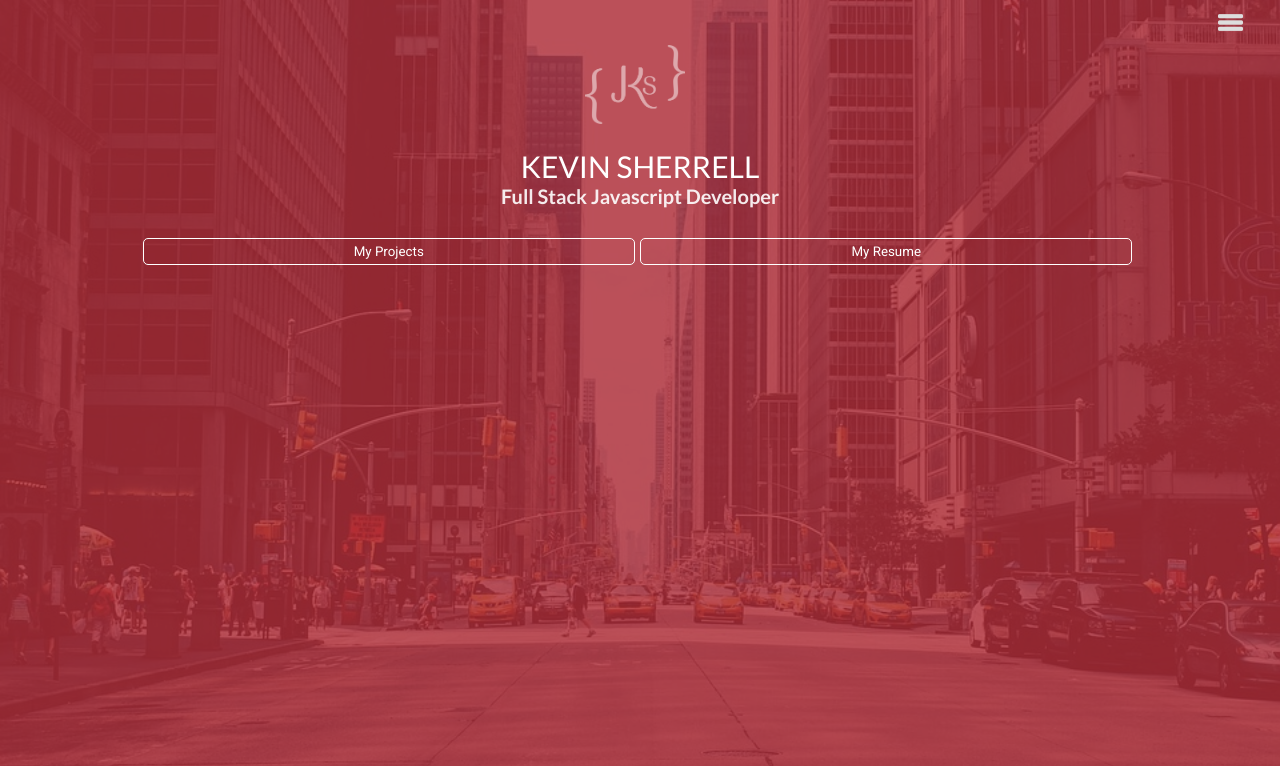
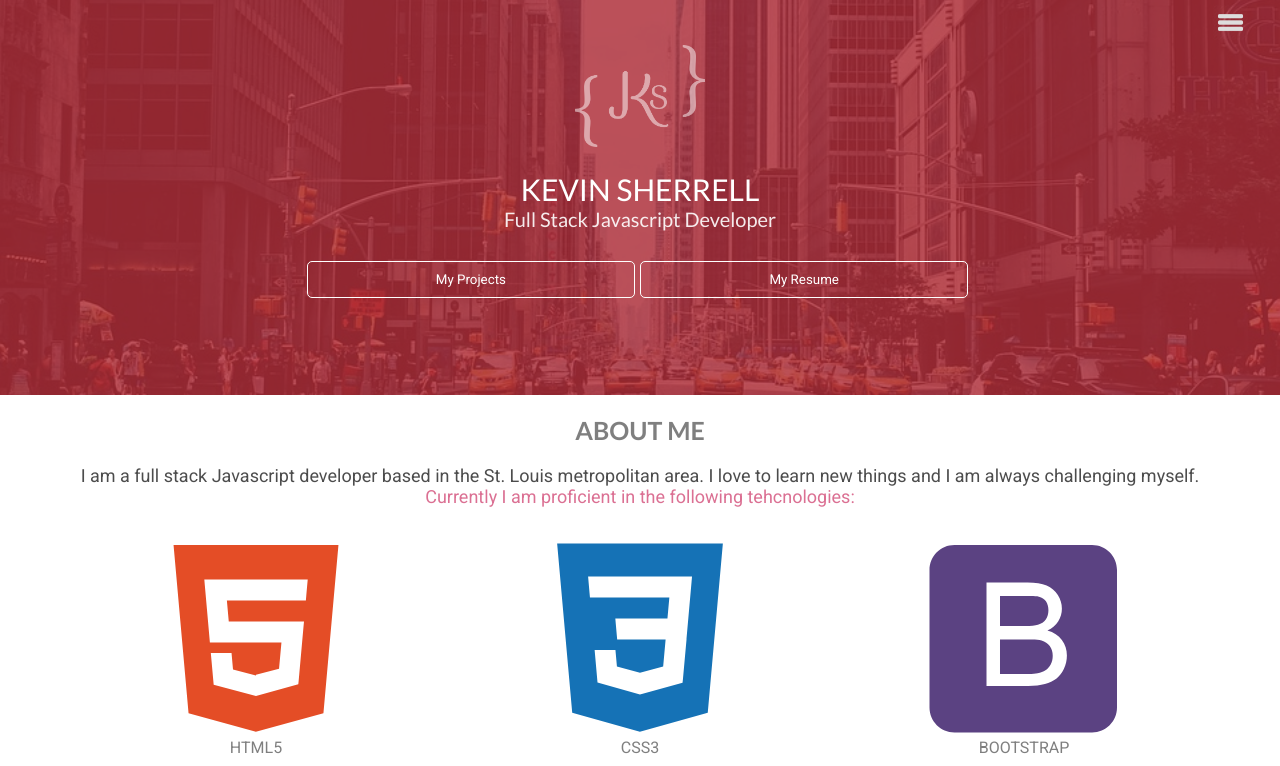
Before and after one commit to kevinsherrell/portfolio, a React (Create React App) app: page / in a window 1280 px wide. Shown: the top 766 px of the page. Built offline with nearby package versions, Linux system fonts and the light colour scheme.

Commit message:
fixed height on hero image

```diff
--- a/src/App.js
+++ b/src/App.js
@@ -237,46 +237,51 @@ class App extends Component {
               <h2>PROJECTS</h2>
             </div>
 
-
             <div className="projectDescription">
               <h3>notFacebook</h3>
               <p>A full stack replica of facebook.</p>
-              <p>TECHNOLOGIES USED: React, Redux, MongoDb, Express, Node, Passport.js, Sass</p>
+              <p>
+                React, Redux, MongoDb, Express, Node, Passport.js (jwt
+                strategy), Sass
+              </p>
               <div className="projectImage">
                 <img src={notFacebookImage} alt="" />
               </div>
-              <button className='projectLive'>Project</button>
-              <button className='projectGithub'>Github</button>
+              <button className="projectLive">View Project</button>
+              <button className="projectGithub">Github</button>
             </div>
             <div className="projectDescription">
               <h3>Project Title</h3>
 
               <p> project 2 description</p>
+              <p>technologies</p>
               <div className="projectImage">
                 <img src={notFacebookImage} alt="" />
               </div>
-              <button className='projectLive'>Project</button>
-              <button className='projectGithub'>Github</button>
+              <button className="projectLive">View Project</button>
+              <button className="projectGithub">Github</button>
             </div>
             <div className="projectDescription">
               <h3>Project Title</h3>
 
               <p>project 3 description</p>
+              <p>technologies</p>
               <div className="projectImage">
                 <img src={notFacebookImage} alt="" />
               </div>
-              <button className='projectLive'>Project</button>
-              <button className='projectGithub'>Github</button>
+              <button className="projectLive">View Project</button>
+              <button className="projectGithub">Github</button>
             </div>
             <div className="projectDescription">
               <h3>Project Title</h3>
 
               <p>project 4 description</p>
+              <p>tehcnologies</p>
               <div className="projectImage">
                 <img src={notFacebookImage} alt="" />
               </div>
-              <button className='projectLive'>Project</button>
-              <button className='projectGithub'>Github</button>
+              <button className="projectLive">View Project</button>
+              <button className="projectGithub">Github</button>
             </div>
           </div>
         </section>
--- a/src/css/styles.css
+++ b/src/css/styles.css
@@ -83,7 +83,7 @@ h4 {
 
 .hero {
   padding-bottom: 20px;
-  height: 92vh;
+  min-height: 350px;
   color: white;
   text-align: center; }
   .hero .heroContainer {
@@ -92,7 +92,7 @@ h4 {
   .hero .heroLogo {
     width: 100px;
     opacity: 0.5;
-    margin-right: 10px; }
+    margin-top: 12%; }
     .hero .heroLogo img {
       width: 100%; }
   .hero .heroName {
@@ -102,9 +102,9 @@ h4 {
     font-weight: 300;
     color: white; }
   .hero .heroSubTitle {
-    font-family: "Lato";
+    font-family: 'Lato', sans-serif;
     font-size: 20px;
-    font-weight: 600;
+    font-weight: 100;
     color: rgba(255, 255, 255, 0.9);
     margin-bottom: 10px; }
   .hero .heroIntro {
@@ -229,7 +229,7 @@ h2 {
     background-color: rgba(255, 255, 255, 0);
     color: white;
     border: none;
-    border: 1px solid white;
+    border: 2px solid white;
     letter-spacing: 1px; }
   .contact .email {
     font-size: 18px; }
@@ -243,8 +243,12 @@ footer {
     width: 62px; }
 
 @media (min-width: 768px) {
-  .hero {
-    height: 100vh; }
+  .hero .heroLogo {
+    margin-top: 0;
+    width: 130px; }
+  .hero button {
+    width: 30%;
+    padding: 10px; }
   .projectDescription {
     width: 100%; }
     .projectDescription button {
--- a/src/scss/_768.scss
+++ b/src/scss/_768.scss
@@ -2,7 +2,14 @@
   //    Header
 //   hero
 .hero{
-    height: 100vh;
+  .heroLogo{
+      margin-top: 0;
+      width: 130px;
+  }
+    button{
+        width: 30%;
+        padding: 10px;
+    }
 }
   // projects
   .projectDescription {
@@ -22,4 +29,5 @@
         margin-right: 5px;
     }
   }
+
 }
--- a/src/scss/styles.scss
+++ b/src/scss/styles.scss
@@ -95,7 +95,7 @@ h4 {
 // HERO
 .hero {
   padding-bottom: 20px;
-  height: 92vh;
+  min-height: 350px;;
   color: white;
   text-align: center;
   .heroContainer {
@@ -106,7 +106,8 @@ h4 {
   .heroLogo {
     width: 100px;
     opacity: 0.5;
-    margin-right: 10px;
+    margin-top: 12%;
+    // margin-right: 10px;
     img {
       width: 100%;
     }
@@ -119,9 +120,9 @@ h4 {
     color: rgba(255, 255, 255, 1);
   }
   .heroSubTitle {
-    font-family: "Lato";
+    font-family: 'Lato', sans-serif;
     font-size: 20px;
-    font-weight: 600;
+    font-weight: 100;
     color: rgba(255, 255, 255, 0.9);
     margin-bottom: 10px;
   }
@@ -269,7 +270,7 @@ h2 {
     background-color: rgba(255, 255, 255, 0);
     color: white;
     border: none;
-    border: 1px solid white;
+    border: 2px solid white;
     letter-spacing: 1px;
   }
   .email {
```
Lines whose indentation alone changed are shown as unchanged.
